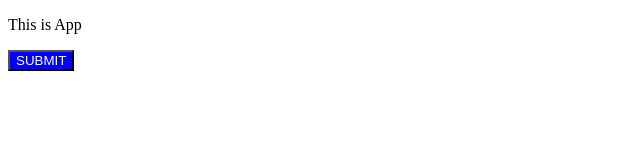
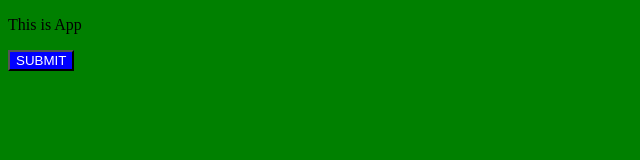
Before and after one commit to sangct257/git-tutorial, a plain HTML site: page index.html in a window 1280 px wide. Shown: the whole page, without its empty margins (0-640 px from the left). Drawn offline with Linux system fonts and the light colour scheme.

Commit message:
updated body-style

```diff
--- a/index2.css
+++ b/index2.css
@@ -0,0 +1,3 @@
+body {
+    background-color: green;
+}
```
Also changed, not shown: index.html (+16 -4 lines).
